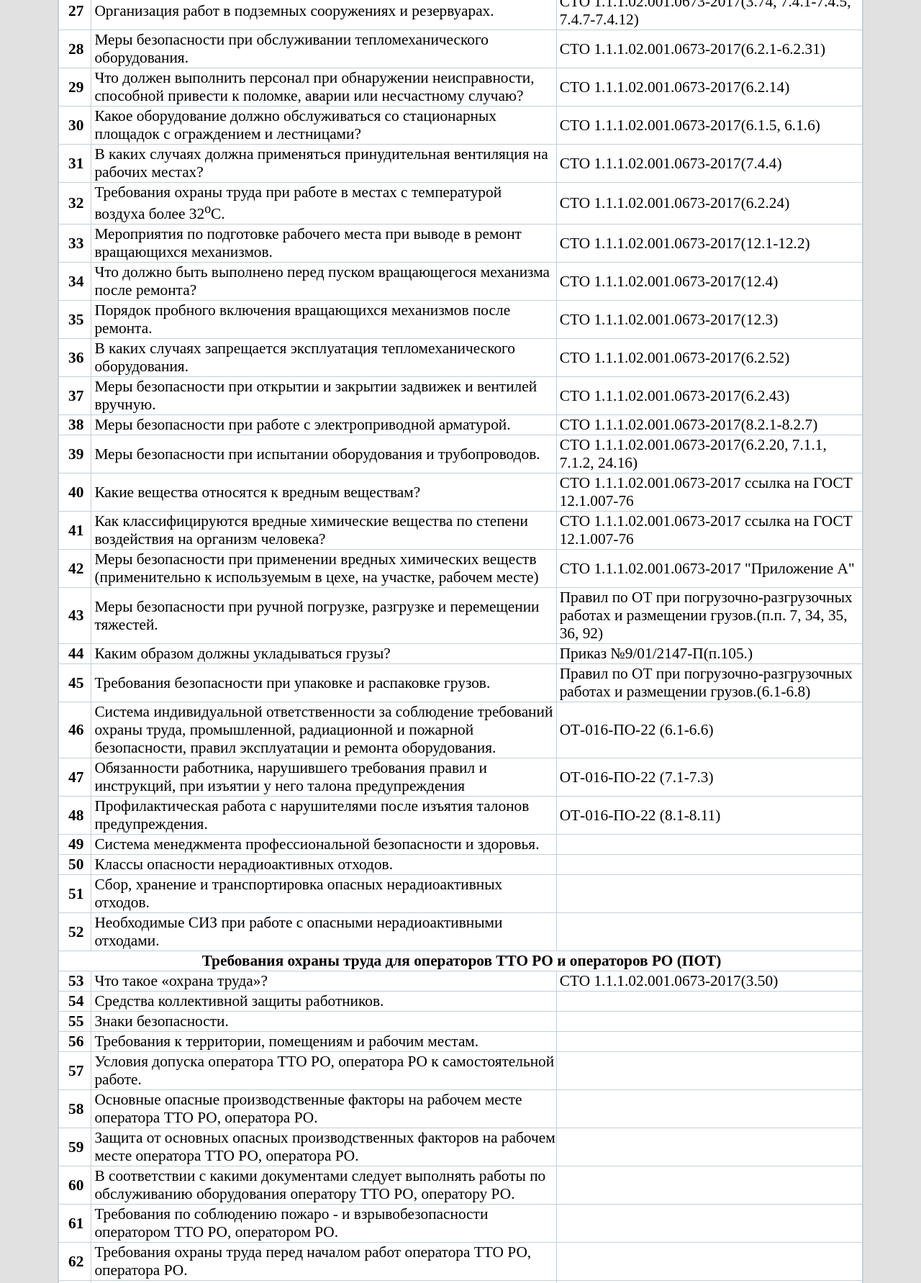
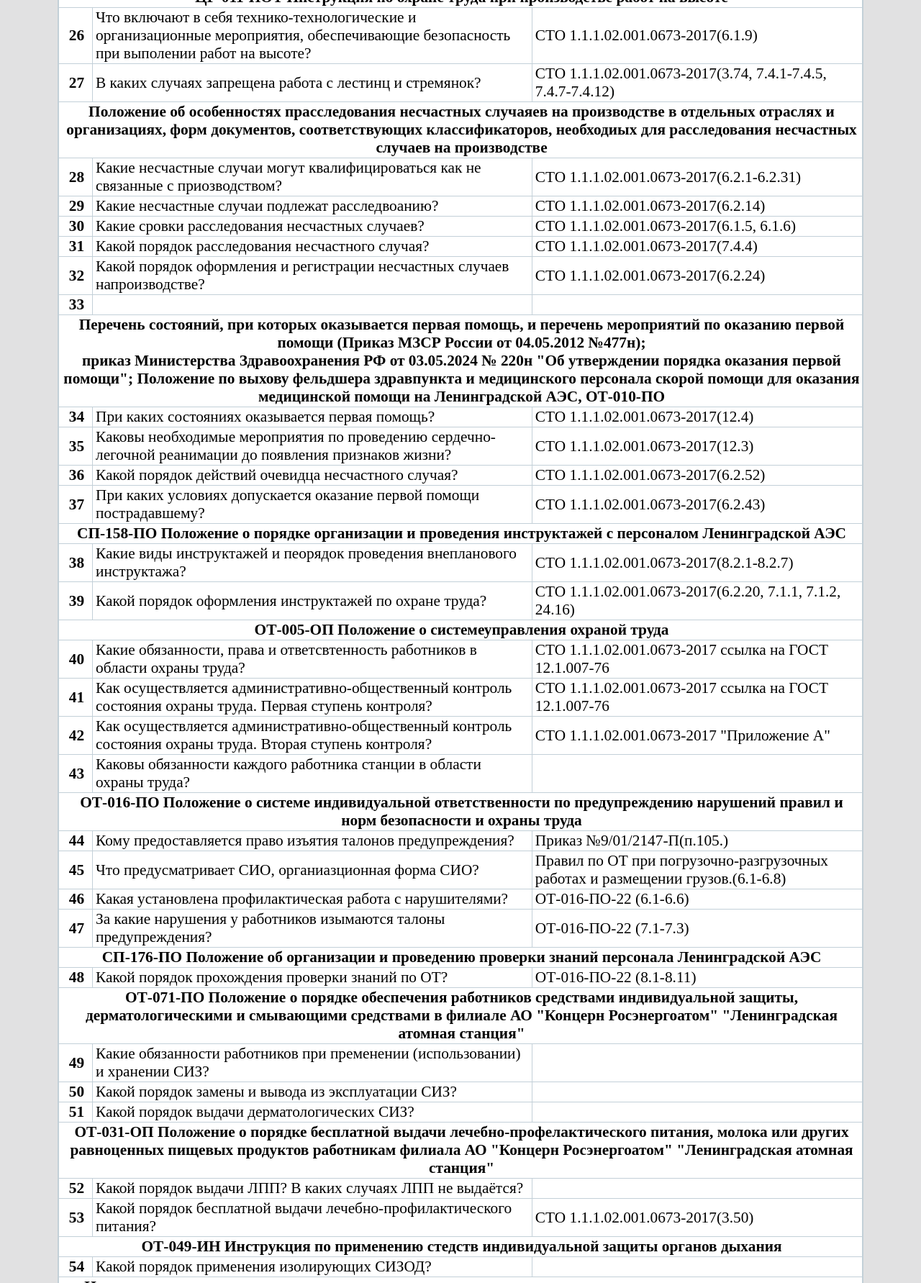
Before and after one commit to VadimPinyagin/exams, a plain HTML site: page pages/all_exams/sottoro_ottoro/ohrana_truda/index_ohrana_truda_sottoro_ottoro.html in a window 1280 px wide. Shown: the part 1573-3356 px from the top of the page at 72% size. Drawn offline with Linux system fonts and the light colour scheme.

Commit message:
Добавляет перечень впоросов по Охране труда для операторов

```diff
--- a/pages/all_exams/sottoro_ottoro/ohrana_truda/index_ohrana_truda_sottoro_ottoro.html
+++ b/pages/all_exams/sottoro_ottoro/ohrana_truda/index_ohrana_truda_sottoro_ottoro.html
@@ -123,216 +123,257 @@
 			<td colspan="3"class="bold">О-751-ПО-21 Положение о порядке применения нарядно-допускной системы</td>
 		</tr>
 		<tr>
-			<td class="bold">21</td>
-			<td><a href="pages_ohrana_truda/21.html" target="_blank">Требования к тепломеханическому оборудованию.</a></td>
-			<td>СТО 1.1.1.02.001.0673-2017(6.1.1-6.1.18)</td>
-		</tr>
-		<tr>
 			<td class="bold">22</td>
-			<td><a href="pages_ohrana_truda/22.html" target="_blank">Что запрещается при обслуживании тепломеханического оборудования?</a></td>
+			<td><a href="pages_ohrana_truda/22.html" target="_blank">За что отвечают члены бригады при производстве работ на тпломеханическом оборудовании по наряду-допуску?</a></td>
 			<td>СТО 1.1.1.02.001.0673-2017(6.1.9, 6.1.10, 6.2.7, 6.2.15, 6.2.18, 6.2.19, 6.2.20, 6.2.27, 6.2.40, 6.2.42, 6.2.52)</td>
 		</tr>
 		<tr>
 			<td class="bold">23</td>
-			<td><a href="pages_ohrana_truda/23.html" target="_blank">Какие места относятся к газоопасным?</a></td>
+			<td><a href="pages_ohrana_truda/23.html" target="_blank">За что отвечает допускающий к работам на тепломеханическом оборудовании по наряду-допуску?</a></td>
 			<td>СТО 1.1.1.02.001.0673-2017(3.17)</td>
 		</tr>
 		<tr>
 			<td class="bold">24</td>
-			<td><a href="pages_ohrana_truda/24.html" target="_blank">Какие требования безопасности должны соблюдаться при проведении газоопасных работ?</a></td>
+			<td><a href="pages_ohrana_truda/24.html" target="_blank">Какие организационные мероприятия определены при отборе проб воздуха в газоопасных местах?</a></td>
 			<td>СТО 1.1.1.02.001.0673-2017(3.18, 9.31.1-9.31.19)</td>
 		</tr>
 		<tr>
 			<td class="bold">25</td>
-			<td><a href="pages_ohrana_truda/25.html" target="_blank">Какие требования безопасности должны соблюдаться при проведении работ со  вскрытием оборудования?</a></td>
+			<td><a href="pages_ohrana_truda/25.html" target="_blank">За что отвечает наблюдающий  при производстве работ на тепломеханическом оборудовании по наряду-допуску?</a></td>
 			<td>СТО 1.1.1.02.001.0673-2017 (6.2.32, 6.2.36, 6.2.37, 6.2.38)</td>
 		</tr>
 		<tr>
+			<td colspan="3"class="bold">ЦР-011-ИОТ Инструкция по охране труда при производстве работ на высоте</td>
+		</tr>
+		<tr>
 			<td class="bold">26</td>
-			<td><a href="pages_ohrana_truda/26.html" target="_blank">Какие требования предъявляются к защитным ограждениям, кожухам движущихся частей производственного оборудования?</a></td>
+			<td><a href="pages_ohrana_truda/26.html" target="_blank">Что включают в себя технико-технологические и организационные мероприятия, обеспечивающие безопасность при выполении работ на высоте?</a></td>
 			<td>СТО 1.1.1.02.001.0673-2017(6.1.9)</td>
 		</tr>
 		<tr>
 			<td class="bold">27</td>
-			<td><a href="pages_ohrana_truda/27.html" target="_blank">Организация работ в подземных сооружениях и резервуарах.</a></td>
+			<td><a href="pages_ohrana_truda/27.html" target="_blank">В каких случаях запрещена работа с лестинц и стремянок?</a></td>
 			<td>СТО 1.1.1.02.001.0673-2017(3.74, 7.4.1-7.4.5, 7.4.7-7.4.12)</td>
 		</tr>
 		<tr>
+			<td colspan="3"class="bold">Положение об особенностях прасследования несчастных случаяев на производстве в отдельных отраслях и организациях, форм документов, соответствующих классификаторов, необходиых для расследования несчастных случаев на производстве</td>
+		</tr>
+		<tr>
 			<td class="bold">28</td>
-			<td><a href="pages_ohrana_truda/28.html" target="_blank">Меры безопасности при обслуживании тепломеханического оборудования.</a></td>
+			<td><a href="pages_ohrana_truda/28.html" target="_blank">Какие несчастные случаи могут квалифицироваться как не связанные с приозводством?</a></td>
 			<td>СТО 1.1.1.02.001.0673-2017(6.2.1-6.2.31)</td>
 		</tr>
 		<tr>
 			<td class="bold">29</td>
-			<td><a href="pages_ohrana_truda/29.html" target="_blank">Что должен выполнить персонал при обнаружении неисправности, способной привести к поломке, аварии или несчастному случаю? </a></td>
+			<td><a href="pages_ohrana_truda/29.html" target="_blank">Какие несчастные случаи подлежат расследвоанию?</a></td>
 			<td>СТО 1.1.1.02.001.0673-2017(6.2.14)</td>
 		</tr>
 		<tr>
 			<td class="bold">30</td>
-			<td><a href="pages_ohrana_truda/30.html" target="_blank">Какое оборудование должно обслуживаться со стационарных площадок с ограждением и лестницами?</a></td>
+			<td><a href="pages_ohrana_truda/30.html" target="_blank">Какие сровки расследования несчастных случаев?</a></td>
 			<td>СТО 1.1.1.02.001.0673-2017(6.1.5, 6.1.6)</td>
 		</tr>
 		<tr>
 			<td class="bold">31</td>
-			<td><a href="pages_ohrana_truda/31.html" target="_blank">В каких случаях должна применяться принудительная вентиляция на рабочих местах?</a></td>
+			<td><a href="pages_ohrana_truda/31.html" target="_blank">Какой порядок расследования несчастного случая?</a></td>
 			<td>СТО 1.1.1.02.001.0673-2017(7.4.4)</td>
 		</tr>
 		<tr>
 			<td class="bold">32</td>
-			<td><a href="pages_ohrana_truda/32.html" target="_blank">Требования охраны труда при работе в местах с температурой воздуха более 32<sup>o</sup>С.</a></td>
+			<td><a href="pages_ohrana_truda/32.html" target="_blank">Какой порядок оформления и регистрации несчастных случаев напроизводстве?</a></td>
 			<td>СТО 1.1.1.02.001.0673-2017(6.2.24)</td>
 		</tr>
 		<tr>
 			<td class="bold">33</td>
-			<td><a href="pages_ohrana_truda/33.html" target="_blank">Мероприятия по подготовке рабочего места при выводе в ремонт вращающихся механизмов.</a></td>
-			<td>СТО 1.1.1.02.001.0673-2017(12.1-12.2)</td>
+			<td><a href="pages_ohrana_truda/33.html" target="_blank"></a></td>
+			<td></td>
+		</tr>
+		<tr>
+			<td colspan="3"class="bold">Перечень состояний, при которых оказывается первая помощь, и перечень мероприятий по оказанию первой помощи
+				(Приказ МЗСР России от 04.05.2012 №477н);<br> приказ Министерства Здравоохранения РФ от 03.05.2024 № 220н "Об утверждении порядка оказания первой помощи";
+				Положение по выхову фельдшера здравпункта и медицинского персонала скорой помощи для оказания медицинской помощи на Ленинградской АЭС, ОТ-010-ПО
+			</td>
 		</tr>
 		<tr>
 			<td class="bold">34</td>
-			<td><a href="pages_ohrana_truda/34.html" target="_blank">Что должно быть выполнено перед пуском вращающегося механизма после ремонта?</a></td>
+			<td><a href="pages_ohrana_truda/34.html" target="_blank">При каких состояниях оказывается первая помощь?</a></td>
 			<td>СТО 1.1.1.02.001.0673-2017(12.4)</td>
 		</tr>
 		<tr>
 			<td class="bold">35</td>
-			<td><a href="pages_ohrana_truda/35.html" target="_blank">Порядок пробного включения вращающихся механизмов после ремонта.</a></td>
+			<td><a href="pages_ohrana_truda/35.html" target="_blank">Каковы необходимые мероприятия по проведению сердечно-легочной реанимации до появления признаков жизни?</a></td>
 			<td>СТО 1.1.1.02.001.0673-2017(12.3)</td>
 		</tr>
 		<tr>
 			<td class="bold">36</td>
-			<td><a href="pages_ohrana_truda/36.html" target="_blank">В каких случаях запрещается эксплуатация тепломеханического оборудования.</a></td>
+			<td><a href="pages_ohrana_truda/36.html" target="_blank">Какой порядок действий очевидца несчастного случая?</a></td>
 			<td>СТО 1.1.1.02.001.0673-2017(6.2.52)</td>
 		</tr>
 		<tr>
 			<td class="bold">37</td>
-			<td><a href="pages_ohrana_truda/37.html" target="_blank">Меры безопасности при открытии и закрытии задвижек и вентилей вручную. </a></td>
+			<td><a href="pages_ohrana_truda/37.html" target="_blank">При каких условиях допускается оказание первой помощи пострадавшему?</a></td>
 			<td>СТО 1.1.1.02.001.0673-2017(6.2.43)</td>
 		</tr>
 		<tr>
+			<td colspan="3"class="bold">СП-158-ПО Положение о порядке организации и проведения инструктажей с персоналом Ленинградской АЭС</td>
+		</tr>
+		<tr>
 			<td class="bold">38</td>
-			<td><a href="pages_ohrana_truda/38.html" target="_blank">Меры безопасности при работе с электроприводной арматурой.</a></td>
+			<td><a href="pages_ohrana_truda/38.html" target="_blank">Какие виды инструктажей и пеорядок проведения внепланового инструктажа?</a></td>
 			<td>СТО 1.1.1.02.001.0673-2017(8.2.1-8.2.7)</td>
 		</tr>
 		<tr>
 			<td class="bold">39</td>
-			<td><a href="pages_ohrana_truda/39.html" target="_blank">Меры безопасности при испытании оборудования и трубопроводов.</a></td>
+			<td><a href="pages_ohrana_truda/39.html" target="_blank">Какой порядок оформления инструктажей по охране труда?</a></td>
 			<td>СТО 1.1.1.02.001.0673-2017(6.2.20, 7.1.1, 7.1.2, 24.16) </td>
 		</tr>
 		<tr>
+			<td colspan="3"class="bold">ОТ-005-ОП Положение о системеуправления охраной труда</td>
+		</tr>
+		<tr>
 			<td class="bold">40</td>
-			<td><a href="pages_ohrana_truda/40.html" target="_blank">Какие вещества относятся к вредным веществам?</a></td>
+			<td><a href="pages_ohrana_truda/40.html" target="_blank">Какие обязанности, права и ответсвтенность работников в области охраны труда?</a></td>
 			<td>СТО 1.1.1.02.001.0673-2017 ссылка на ГОСТ 12.1.007-76</td>
 		</tr>
 		<tr>
 			<td class="bold">41</td>
-			<td><a href="pages_ohrana_truda/41.html" target="_blank">Как классифицируются вредные химические вещества по степени воздействия на организм человека?</a></td>
+			<td><a href="pages_ohrana_truda/41.html" target="_blank">Как осуществляется административно-общественный контроль состояния охраны труда.
+				Первая ступень контроля?</a>
+		</td>
 			<td>СТО 1.1.1.02.001.0673-2017 ссылка на ГОСТ 12.1.007-76</td>
 		</tr>
 		<tr>
 			<td class="bold">42</td>
-			<td><a href="pages_ohrana_truda/42.html" target="_blank">Меры безопасности при применении вредных химических веществ (применительно к используемым в цехе, на участке, рабочем месте)</a></td>
+			<td><a href="pages_ohrana_truda/42.html" target="_blank"></a>Как осуществляется административно-общественный контроль состояния охраны труда.
+				Вторая ступень контроля?</td>
 			<td>СТО 1.1.1.02.001.0673-2017 "Приложение А"</td>
 		</tr>
 		<tr>
 			<td class="bold">43</td>
-			<td><a href="pages_ohrana_truda/43.html" target="_blank">Меры безопасности при ручной погрузке, разгрузке и перемещении тяжестей. </a></td>
-			<td>Правил по ОТ при погрузочно-разгрузочных работах и размещении грузов.(п.п. 7, 34, 35, 36, 92)</td>
+			<td><a href="pages_ohrana_truda/43.html" target="_blank">Каковы обязанности каждого работника станции в области охраны труда?</td>
+		</tr>
+		<tr>
+			<td colspan="3"class="bold">ОТ-016-ПО Положение о системе индивидуальной ответственности по предупреждению нарушений правил и норм безопасности и охраны труда</td>
 		</tr>
 		<tr>
 			<td class="bold">44</td>
-			<td><a href="pages_ohrana_truda/44.html" target="_blank">Каким образом должны укладываться грузы?</a></td>
+			<td><a href="pages_ohrana_truda/44.html" target="_blank">Кому предоставляется право изъятия талонов предупреждения?</a></td>
 			<td>Приказ №9/01/2147-П(п.105.)</td>
 		</tr>
 		<tr>
 			<td class="bold">45</td>
-			<td><a href="pages_ohrana_truda/45.html" target="_blank">Требования безопасности при упаковке и распаковке грузов.</a></td>
+			<td><a href="pages_ohrana_truda/45.html" target="_blank">Что предусматривает СИО, органиазционная форма СИО?</a></td>
 			<td>Правил по ОТ при погрузочно-разгрузочных работах и размещении грузов.(6.1-6.8)</td>
 		</tr>
 		<tr>
 			<td class="bold">46</td>
-			<td><a href="pages_ohrana_truda/46.html" target="_blank">Система индивидуальной ответственности за соблюдение требований охраны труда, промышленной, радиационной и пожарной безопасности, правил эксплуатации и ремонта оборудования.</a></td>
+			<td><a href="pages_ohrana_truda/46.html" target="_blank">Какая установлена профилактическая работа с нарушителями?</a></td>
 			<td>ОТ-016-ПО-22 (6.1-6.6)</td>
 		</tr>
 		<tr>
 			<td class="bold">47</td>
-			<td><a href="pages_ohrana_truda/47.html" target="_blank">Обязанности работника, нарушившего требования правил и инструкций, при изъятии у него талона предупреждения</a></td>
+			<td><a href="pages_ohrana_truda/47.html" target="_blank">За какие нарушения у работников изымаются талоны предупреждения?</a></td>
 			<td>ОТ-016-ПО-22 (7.1-7.3)</td>
 		</tr>
 		<tr>
+			<td colspan="3"class="bold">СП-176-ПО Положение об организации и проведению проверки знаний персонала Ленинградской АЭС</td>
+		</tr>
+		<tr>
 			<td class="bold">48</td>
-			<td><a href="pages_ohrana_truda/48.html" target="_blank">Профилактическая работа с нарушителями после изъятия талонов предупреждения.</a></td>
+			<td><a href="pages_ohrana_truda/48.html" target="_blank">Какой порядок прохождения проверки знаний по ОТ?</a></td>
 			<td>ОТ-016-ПО-22 (8.1-8.11)</td>
 		</tr>
 		<tr>
+			<td colspan="3"class="bold">ОТ-071-ПО Положение о порядке обеспечения работников средствами индивидуальной защиты, дерматологическими и смывающими средствами
+				в филиале АО "Концерн Росэнергоатом" "Ленинградская атомная станция"
+			</td>
+		</tr>
+		<tr>
 			<td class="bold">49</td>
-			<td><a href="pages_ohrana_truda/49.html" target="_blank">Система менеджмента профессиональной безопасности и здоровья.</a></td>
+			<td><a href="pages_ohrana_truda/49.html" target="_blank">Какие обязанности работников при пременении (использовании) и хранении СИЗ?</a></td>
 			<td></td>
 		</tr>
 		<tr>
 			<td class="bold">50</td>
-			<td><a href="pages_ohrana_truda/50.html" target="_blank">Классы опасности нерадиоактивных отходов.</a></td>
+			<td><a href="pages_ohrana_truda/50.html" target="_blank">Какой порядок замены и вывода из эксплуатации СИЗ?</a></td>
 			<td></td>
 		</tr>
 		<tr>
 			<td class="bold">51</td>
-			<td><a href="pages_ohrana_truda/50.html" target="_blank">Сбор, хранение и транспортировка опасных нерадиоактивных отходов.</a></td>
+			<td><a href="pages_ohrana_truda/50.html" target="_blank">Какой порядок выдачи дерматологических СИЗ?</a></td>
 			<td></td>
 		</tr>
 		<tr>
+			<td colspan="3"class="bold">ОТ-031-ОП Положение о порядке бесплатной выдачи лечебно-профелактического питания, молока или других
+				равноценных пищевых продуктов работникам филиала АО "Концерн Росэнергоатом" "Ленинградская атомная станция"
+			</td>
+		</tr>
+		<tr>
 			<td class="bold">52</td>
-			<td><a href="pages_ohrana_truda/50.html" target="_blank">Необходимые СИЗ при работе с опасными нерадиоактивными отходами.</a></td>
+			<td><a href="pages_ohrana_truda/50.html" target="_blank">Какой порядок выдачи ЛПП? В каких случаях ЛПП не выдаётся?</a></td>
 			<td></td>
 		</tr>
 		<tr>
-			<td colspan="3"class="bold">Требования охраны труда для операторов ТТО РО и операторов РО (ПОТ)</td>
-		</tr>
-		<tr>
 			<td class="bold">53</td>
-			<td><a href="pages_ohrana_truda/53.html" target="_blank">Что такое «охрана труда»?</a></td>
+			<td><a href="pages_ohrana_truda/53.html" target="_blank">Какой порядок бесплатной выдачи лечебно-профилактического питания?</a></td>
 			<td>СТО 1.1.1.02.001.0673-2017(3.50)</td>
 		</tr>
 		<tr>
+			<td colspan="3"class="bold">ОТ-049-ИН Инструкция по применению стедств индивидуальной защиты органов дыхания</td>
+		</tr>
+		<tr>
 			<td class="bold">54</td>
-			<td><a href="pages_ohrana_truda/54.html" target="_blank">Средства коллективной защиты работников.</a></td>
+			<td><a href="pages_ohrana_truda/54.html" target="_blank">Какой порядок применения изолирующих СИЗОД?</a></td>
 			<td></td>
 		</tr>
 		<tr>
+			<td colspan="3"class="bold">
+			Инструкция по охране труда для страршего оператора, опрератора реакторного отделения реакторного цеха первой и воторой очереди
+				(№ 2Р-347-ИОТ)<br>
+			Инструкция по охране труда для старшего оператора, опретора транспортно-техноолгического оборутования (№ ХТ-226-ИОТ)
+			</td>
+		</tr>
+		<tr>
 			<td class="bold">55</td>
-			<td><a href="pages_ohrana_truda/55.html" target="_blank">Знаки безопасности.</a></td>
+			<td><a href="pages_ohrana_truda/55.html" target="_blank">Какие требования охраны труда предъявляются к ручному слесарному инструменту и меры безопсности при работе с ним?</a></td>
 			<td></td>
 		</tr>
 		<tr>
 			<td class="bold">56</td>
-			<td><a href="pages_ohrana_truda/56.html" target="_blank">Требования к территории, помещениям и рабочим местам.</a></td>
+			<td><a href="pages_ohrana_truda/56.html" target="_blank">Какие опасности и риски имеются при работе? Меры управления рисками</a></td>
 			<td></td>
 		</tr>
 		<tr>
 			<td class="bold">57</td>
-			<td><a href="pages_ohrana_truda/57.html" target="_blank">Условия допуска оператора ТТО РО, оператора РО к самостоятельной работе.</a></td>
+			<td><a href="pages_ohrana_truda/57.html" target="_blank">Какиее меры управления рисками от существующих опасностей при выполении трудовых обязанностей?</a></td>
 			<td></td>
 		</tr>
 		<tr>
 			<td class="bold">58</td>
-			<td><a href="pages_ohrana_truda/58.html" target="_blank">Основные опасные производственные факторы на рабочем месте оператора ТТО РО, оператора РО.</a></td>
+			<td><a href="pages_ohrana_truda/58.html" target="_blank">Какие основные опасные и вредные факторы при эксплуатации тепломеханического оборудования?</a></td>
 			<td></td>
 		</tr>
 		<tr>
 			<td class="bold">59</td>
-			<td><a href="pages_ohrana_truda/59.html" target="_blank">Защита от основных опасных производственных факторов на рабочем месте оператора ТТО РО, оператора РО.</a></td>
+			<td><a href="pages_ohrana_truda/59.html" target="_blank">Каки требования к соблюдению правил личной гигиены?</a></td>
 			<td></td>
 		</tr>
 		<tr>
 			<td class="bold">60</td>
-			<td><a href="pages_ohrana_truda/56.html" target="_blank">В соответствии с какими документами следует выполнять работы по обслуживанию оборудования оператору ТТО РО, оператору РО.</a></td>
+			<td><a href="pages_ohrana_truda/56.html" target="_blank">Какие меры защиты от вредных и опасных производственных факторов?</a></td>
 			<td></td>
 		</tr>
 		<tr>
+			<td colspan="3"class="bold">Федеральный закон о специальной оценке условий труда от 28.12.2013 № 426-ФЗ, ст.5</td>
+		</tr>
+		<tr>
 			<td class="bold">61</td>
-			<td><a href="pages_ohrana_truda/50.html" target="_blank">Требования по соблюдению пожаро - и взрывобезопасности оператором ТТО РО, оператором РО.</a></td>
+			<td><a href="pages_ohrana_truda/50.html" target="_blank">Правила и обязанности работника в связи с проведением специально оценки условий труда</a></td>
 			<td></td>
 		</tr>
 		<tr>
 			<td class="bold">62</td>
-			<td><a href="pages_ohrana_truda/50.html" target="_blank">Требования охраны труда перед началом работ оператора ТТО РО, оператора РО.</a></td>
+			<td><a href="pages_ohrana_truda/50.html" target="_blank">Обзор несчастных случаев и травматизма за предыдущий год и текущий период в филиалах АО "Концерн Росэнергоатом"</a></td>
 			<td></td>
 		</tr>
 		<tr>
```
